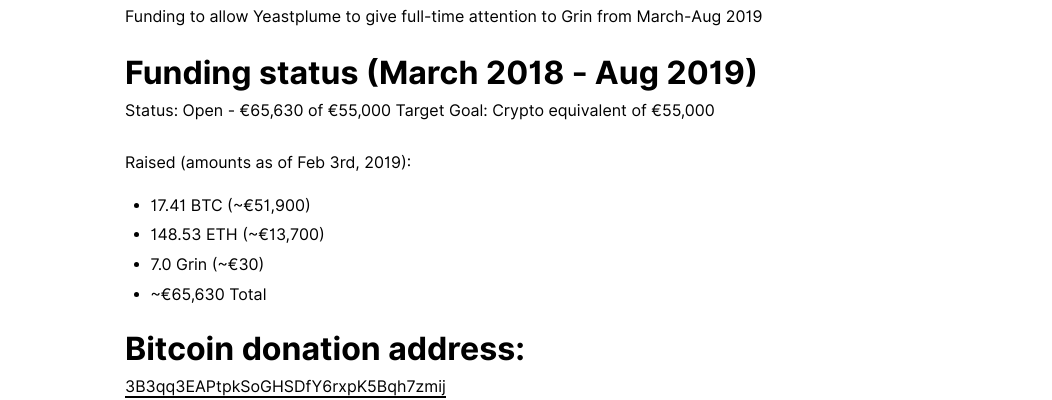
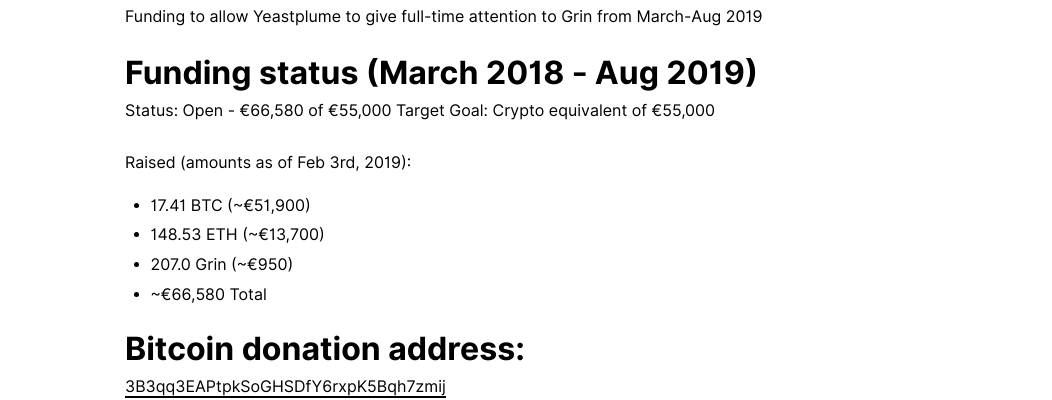
Before and after one commit to mimblewimble/site, a Jekyll site: the page built from yeastplume.md, in a window 1280 px wide and 900 px high. Shown: the part 178-578 px from the top of the window, without its empty margins (113-1165 px from the left). Built offline with Jekyll 4.4.1, drawn with Linux system fonts in a browser that asks for light colours; nearby versions of some CDN libraries; our own code applies the rules of GitHub Pages for plain Markdown files.

```diff
--- a/yeastplume.md
+++ b/yeastplume.md
@@ -8,15 +8,15 @@ Funding to allow Yeastplume to give full-time attention to Grin from March-Aug 2
 
 ## Funding status (March 2018 - Aug 2019)
 
-Status: Open - €65,630 of €55,000 Target
+Status: Open - €66,580 of €55,000 Target
 Goal: Crypto equivalent of €55,000
 
 Raised (amounts as of Feb 3rd, 2019):
 
 - 17.41 BTC (~€51,900)
 - 148.53 ETH (~€13,700)
-- 7.0 Grin (~€30)
-- ~€65,630 Total
+- 207.0 Grin (~€950)
+- ~€66,580 Total
 
 ## Bitcoin donation address:
 [3B3qq3EAPtpkSoGHSDfY6rxpK5Bqh7zmij](https://blockchain.info/address/3B3qq3EAPtpkSoGHSDfY6rxpK5Bqh7zmij)
```
Also changed, not shown: funding.md (+4 -4 lines).
